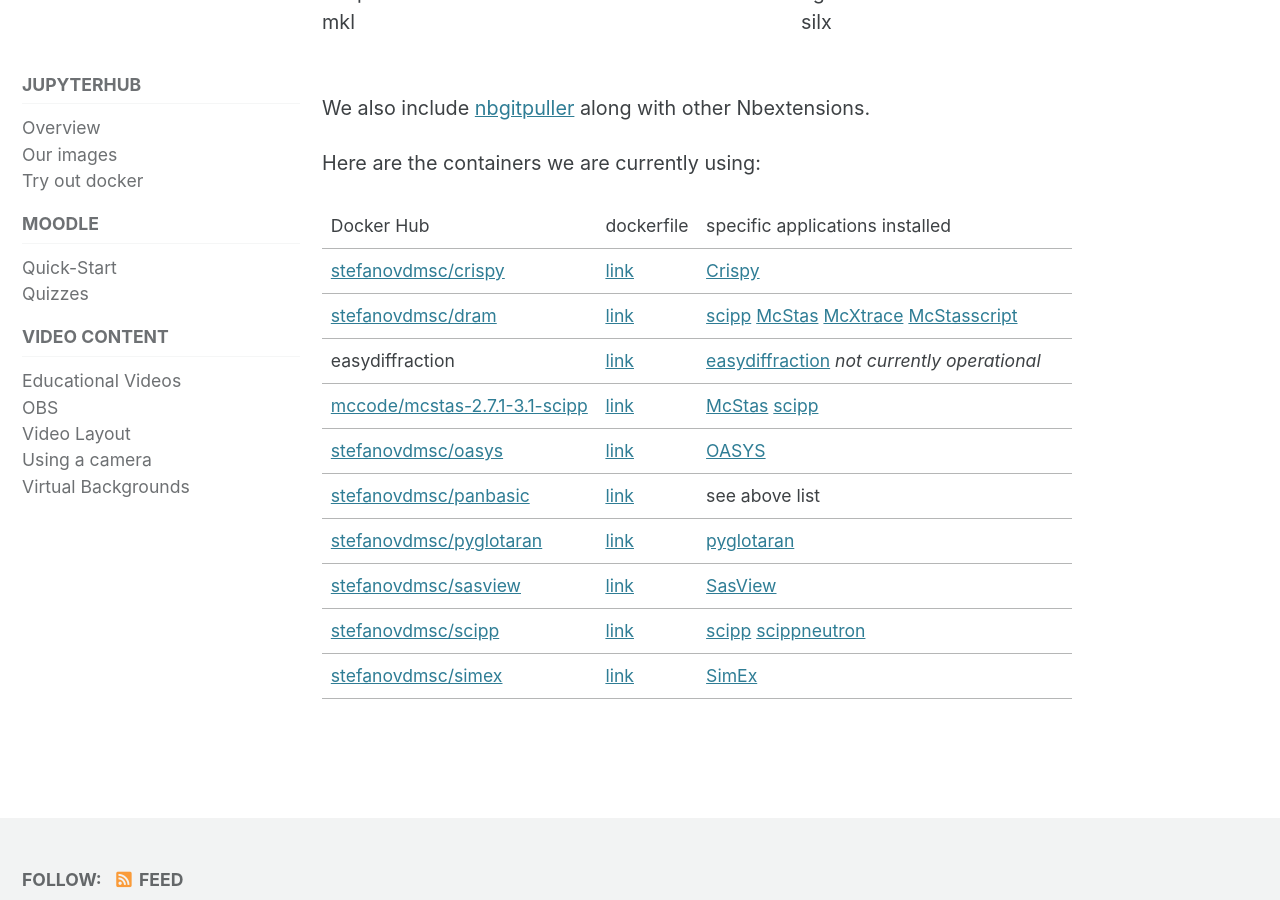
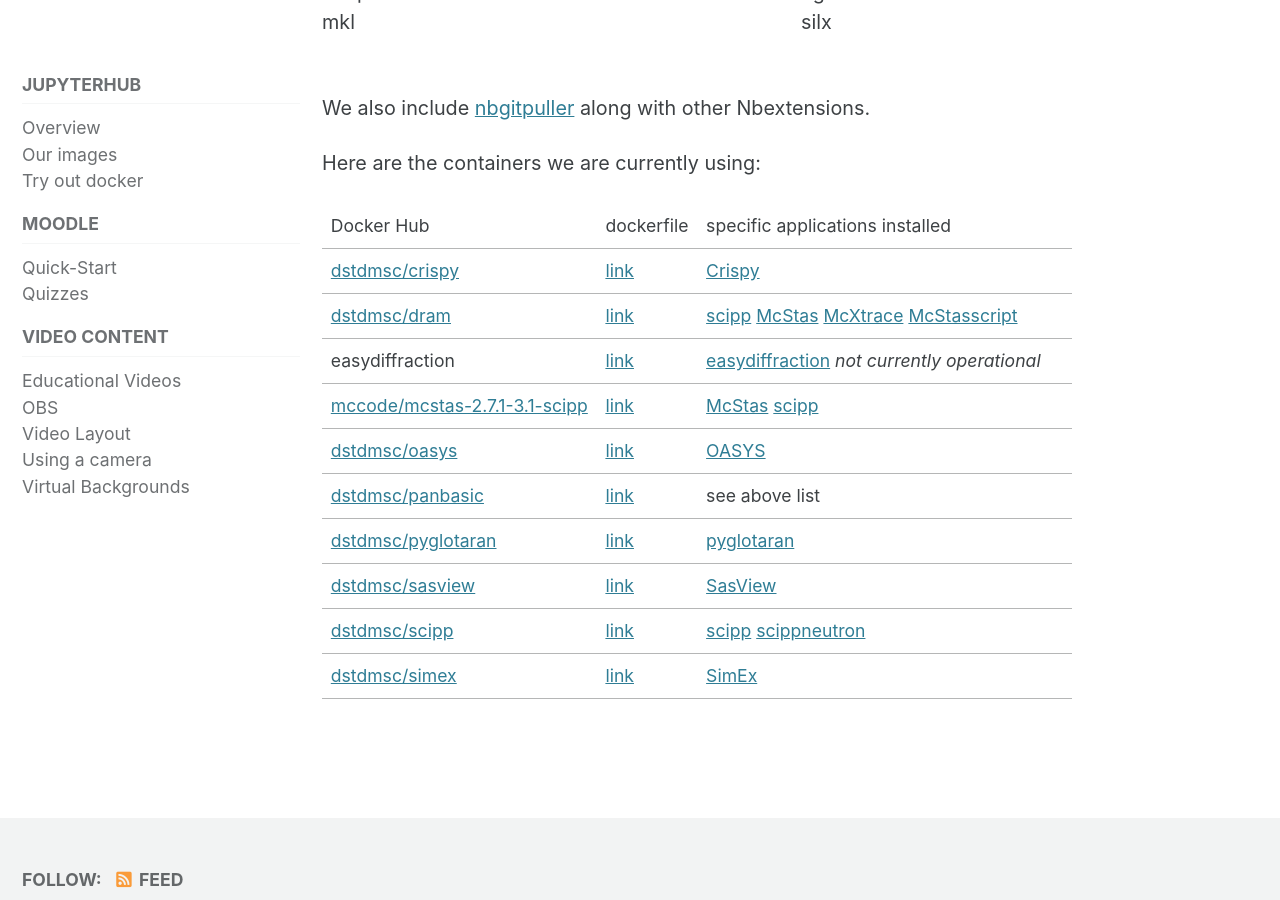
Before and after one commit to pan-training/pan-training.github.io, a Jekyll site: the page built from docs/containers.md, in a window 1280 px wide and 900 px high, scrolled down 738 px. Built offline with Jekyll 4.4.1, drawn with Linux system fonts in a browser that asks for light colours; cached includes are drawn as plain includes.

Commit message:
Update dockerhub repo
Update dockerhub repo from stefanovdmsc to dstdmsc

```diff
--- a/docs/containers.md
+++ b/docs/containers.md
@@ -10,7 +10,7 @@ We currently have three docker images in use on the e-Learning platform. We are
 
 ## What our images currently include
 
-As well as the usual modules that come with Miniforge all our images build from [panbasic](https://hub.docker.com/r/stefanovdmsc/panbasic) include the following packages:
+As well as the usual modules that come with Miniforge all our images build from [panbasic](https://hub.docker.com/r/dstdmsc/panbasic) include the following packages:
 <div style="-webkit-column-count: 2; -moz-column-count: 2; column-count: 2;
 -webkit-column-rule: none; -moz-column-rule: none; column-rule: none;">
     <div style="display: inline-block; list-style-type:none;">
@@ -46,13 +46,13 @@ Here are the containers we are currently using:
 
 | ------- | ------- | -------- |
 | Docker Hub | dockerfile | specific applications installed |
-| [stefanovdmsc/crispy](https://hub.docker.com/r/stefanovdmsc/crispy) | [link](https://github.com/pan-training/Docker/blob/main/crispy/Dockerfile) | [Crispy](https://www.esrf.fr/computing/scientific/crispy/) |
-| [stefanovdmsc/dram](https://hub.docker.com/r/stefanovdmsc/dram) | [link](https://github.com/pan-training/Docker/blob/main/dram/Dockerfile) | [scipp](https://scipp.github.io/) [McStas](https://www.mcstas.org/) [McXtrace](https://www.mcxtrace.org/) [McStasscript](https://mads-bertelsen.github.io/)|
+| [dstdmsc/crispy](https://hub.docker.com/r/dstdmsc/crispy) | [link](https://github.com/pan-training/Docker/blob/main/crispy/Dockerfile) | [Crispy](https://www.esrf.fr/computing/scientific/crispy/) |
+| [dstdmsc/dram](https://hub.docker.com/r/dstdmsc/dram) | [link](https://github.com/pan-training/Docker/blob/main/dram/Dockerfile) | [scipp](https://scipp.github.io/) [McStas](https://www.mcstas.org/) [McXtrace](https://www.mcxtrace.org/) [McStasscript](https://mads-bertelsen.github.io/)|
 | easydiffraction | [link](https://github.com/pan-training/Docker/blob/main/easydiffraction/Dockerfile) | [easydiffraction](https://easydiffraction.org/) *not currently operational*  |
 | [mccode/mcstas-2.7.1-3.1-scipp](https://hub.docker.com/r/mccode/mcstas-2.7.1-3.1-scipp) | [link](https://github.com/pan-training/Docker/blob/main/mcstasgui/Dockerfile) | [McStas](https://www.mcstas.org/) [scipp](https://scipp.github.io/) |
-| [stefanovdmsc/oasys](https://hub.docker.com/r/stefanovdmsc/oasys) | [link](https://github.com/pan-training/Docker/blob/main/oasys/Dockerfile) | [OASYS](https://www.aps.anl.gov/Science/Scientific-Software/OASYS) |
-| [stefanovdmsc/panbasic](https://hub.docker.com/r/stefanovdmsc/panbasic) | [link](https://github.com/pan-training/Docker/blob/main/panbasic/Dockerfile) | see above list |
-| [stefanovdmsc/pyglotaran](https://hub.docker.com/r/stefanovdmsc/pyglotaran) | [link](https://github.com/pan-training/Docker/blob/main/[pyglotaran/Dockerfile) | [pyglotaran](https://pyglotaran.readthedocs.io/en/v0.5.1/introduction.html) |
-| [stefanovdmsc/sasview](https://hub.docker.com/r/stefanovdmsc/sasview) | [link](https://github.com/pan-training/Docker/blob/main/sasview/Dockerfile) | [SasView](https://www.sasview.org/) | |
-| [stefanovdmsc/scipp](https://hub.docker.com/r/stefanovdmsc/scipp) | [link](https://github.com/pan-training/Docker/blob/main/scipp/Dockerfile) | [scipp](https://scipp.github.io/) [scippneutron](https://scipp.github.io/scippneutron/) |
-| [stefanovdmsc/simex](https://hub.docker.com/r/stefanovdmsc/simex) | [link](https://github.com/pan-training/Docker/blob/main/simex/Dockerfile) | [SimEx](https://simex.readthedocs.io/en/latest/) |
+| [dstdmsc/oasys](https://hub.docker.com/r/dstdmsc/oasys) | [link](https://github.com/pan-training/Docker/blob/main/oasys/Dockerfile) | [OASYS](https://www.aps.anl.gov/Science/Scientific-Software/OASYS) |
+| [dstdmsc/panbasic](https://hub.docker.com/r/dstdmsc/panbasic) | [link](https://github.com/pan-training/Docker/blob/main/panbasic/Dockerfile) | see above list |
+| [dstdmsc/pyglotaran](https://hub.docker.com/r/dstdmsc/pyglotaran) | [link](https://github.com/pan-training/Docker/blob/main/[pyglotaran/Dockerfile) | [pyglotaran](https://pyglotaran.readthedocs.io/en/v0.5.1/introduction.html) |
+| [dstdmsc/sasview](https://hub.docker.com/r/dstdmsc/sasview) | [link](https://github.com/pan-training/Docker/blob/main/sasview/Dockerfile) | [SasView](https://www.sasview.org/) | |
+| [dstdmsc/scipp](https://hub.docker.com/r/dstdmsc/scipp) | [link](https://github.com/pan-training/Docker/blob/main/scipp/Dockerfile) | [scipp](https://scipp.github.io/) [scippneutron](https://scipp.github.io/scippneutron/) |
+| [dstdmsc/simex](https://hub.docker.com/r/dstdmsc/simex) | [link](https://github.com/pan-training/Docker/blob/main/simex/Dockerfile) | [SimEx](https://simex.readthedocs.io/en/latest/) |
```
